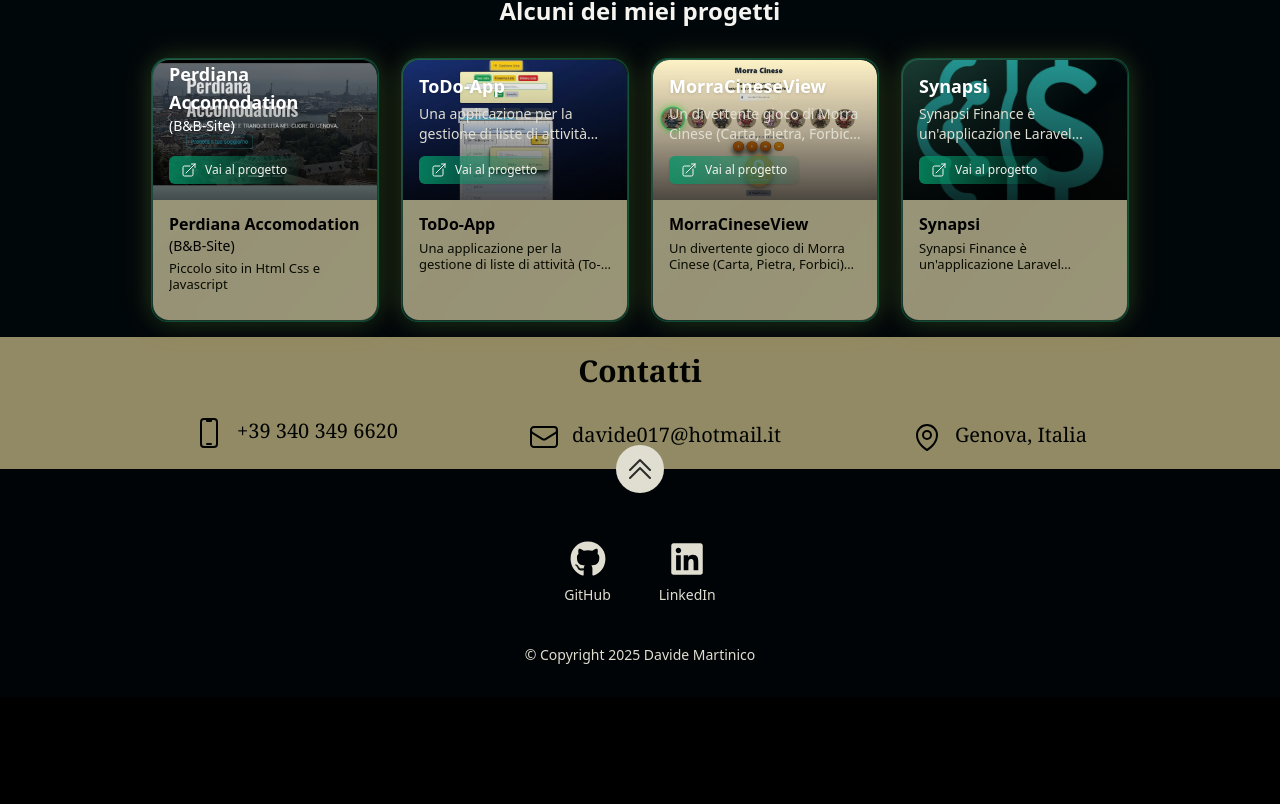
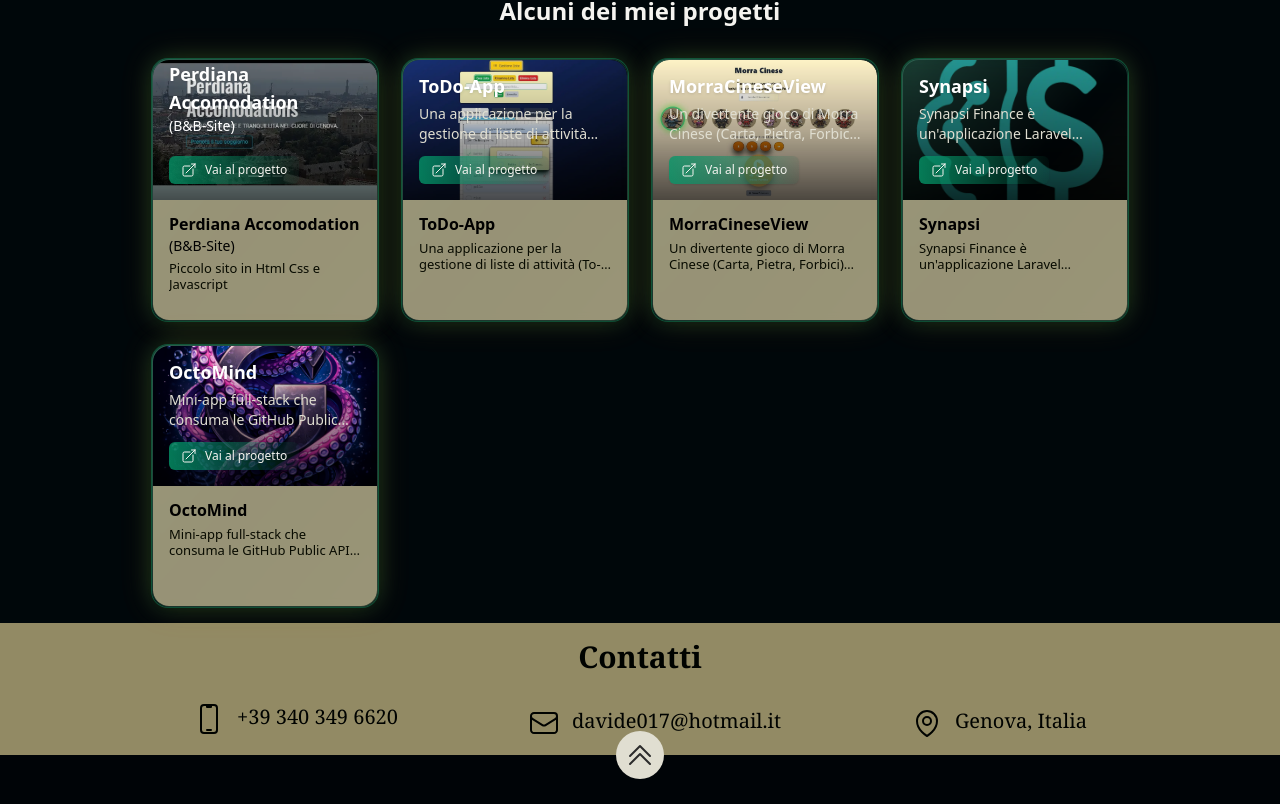
Before and after one commit to davide017017/PortfolioNextJs, a Next.js app: page / in a window 1280 px wide. Shown: the part 2821-3625 px from the top of the page. Before the commit the page ends 3518 px from the top, so only its background shows below. Built offline with nearby package versions, Linux system fonts and the light colour scheme.

Commit message:
fix: stable webpack setup + add OctoMind

```diff
--- a/package.json
+++ b/package.json
@@ -3,7 +3,7 @@
   "version": "2.0.0",
   "private": true,
   "scripts": {
-    "dev": "cross-env TURBOPACK=0 next dev",
+    "dev": "next dev --webpack",
     "build": "yarn compile && cross-env TURBOPACK=0 next build",
     "start": "next start",
     "clean": "rm -rf build-tsc .next",
--- a/src/data/data.tsx
+++ b/src/data/data.tsx
@@ -12,6 +12,7 @@ import {
   MapPinIcon,
   SparklesIcon,
 } from '@heroicons/react/24/outline';
+import { title } from 'process';
 import React from 'react';
 
 // ==============================
@@ -32,6 +33,7 @@ import type {
 // ==============================
 import heroImage from '@/images/header-background.webp';
 import MorraCineseView from '@/images/portfolio/Morra-Cinese-View.webp';
+import octomindImage from '@/images/portfolio/octomind.webp';
 import perdiana from '@/images/portfolio/PerdianaReview.webp';
 import Synapsyscreen from '@/images/portfolio/SYNAPSIlogo.webp';
 import todoAppImage from '@/images/portfolio/ToDo-App.webp';
@@ -184,6 +186,13 @@ export const portfolioItems: PortfolioItem[] = [
     url: 'https://synapsy-dev.vercel.app/',
     image: Synapsyscreen,
   },
+  {
+    title: 'OctoMind',
+    description:
+      'Mini-app full-stack che consuma le GitHub Public API per esplorare utenti e repository. Backend in FastAPI, frontend in JavaScript.',
+    url: 'https://octomind.netlify.app/', // oppure tuo dominio
+    image: octomindImage,
+  },
 ];
 
 // ==============================
```
Also changed, not shown: next-env.d.ts, src/images/portfolio/octomind.webp (added), 1 other file (tests, documents, lock files or other folders).
